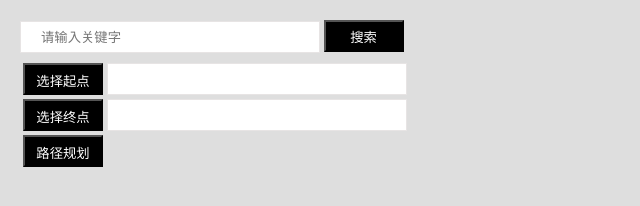
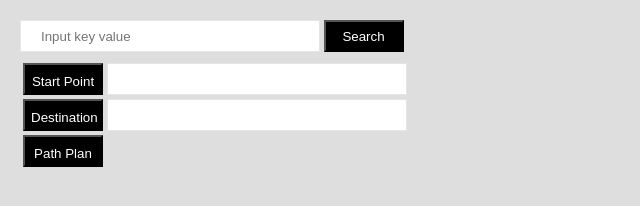
Before and after one commit to XiaogangSu/SRmap, a plain HTML site: page index.html in a window 1280 px wide. Shown: the full height of the page, 0-640 px from the left. Drawn offline with Linux system fonts and the light colour scheme; no server answers.

Commit message:
to English

```diff
--- a/index.html
+++ b/index.html
@@ -10,22 +10,22 @@
 <body>
     <div id='map'></div>
     <div id="searchbox">
-        <input id="searchtext" type="text" name="search" placeholder="请输入关键字">
-        <button id="search" type="button">搜索</button>
+        <input id="searchtext" type="text" name="search" placeholder="Input key value">
+        <button id="search" type="button">Search</button>
     </div>
 
     <!-- 路径导航 -->
     <table id="route">
         <tr>
-            <th><button id="startbtn" type="button" onclick=getstartpoint()>选择起点</button></th>
+            <th><button id="startbtn" type="button" onclick=getstartpoint()>Start Point</button></th>
             <th><input id="startpoint" type="text"></th>
         </tr>
         <tr>
-            <td><button id="endbtn" type="button" onclick=getendpoint()>选择终点</button></td>
+            <td><button id="endbtn" type="button" onclick=getendpoint()>Destination</button></td>
             <td><input id="endpoint" type="text"></td>
         </tr>
         <tr>
-            <td><button id="routenav" type="button" onclick=routenav()>路径规划</button></td>
+            <td><button id="routenav" type="button" onclick=routenav()>Path Plan</button></td>
             <td></td>
         </tr>
       </table>
```
